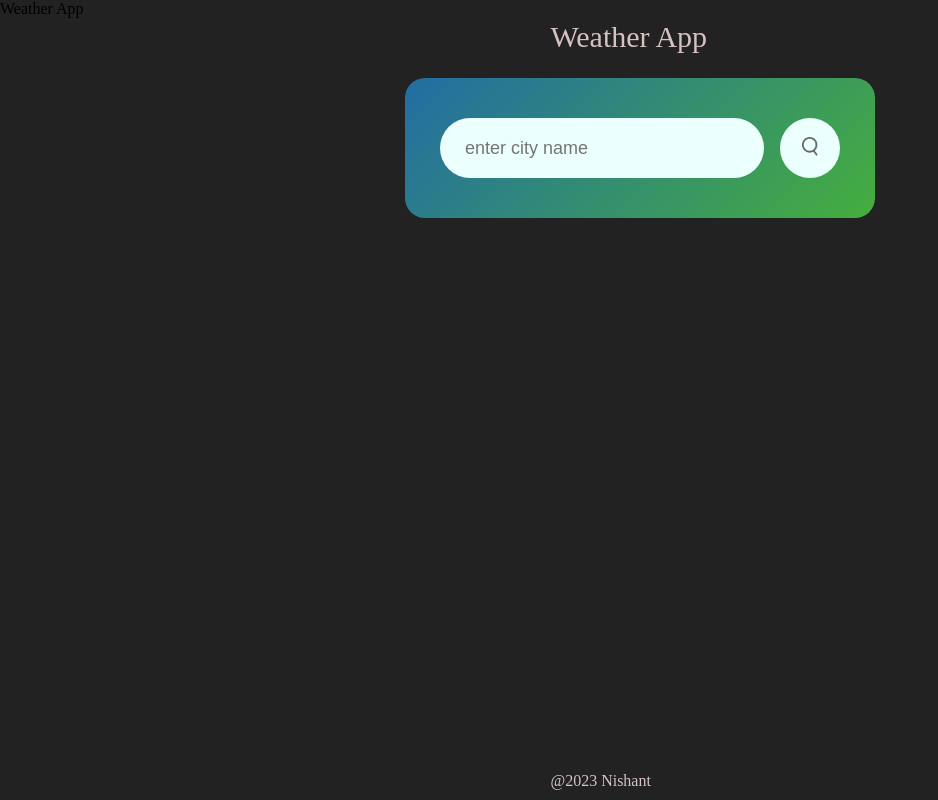
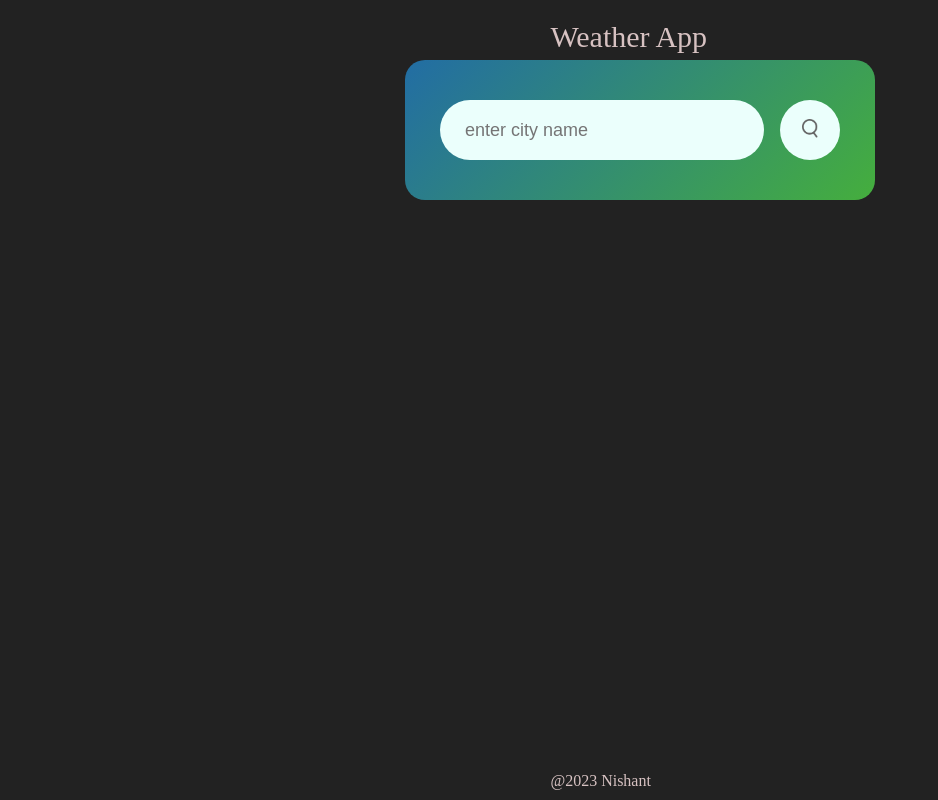
Before and after one commit to Nkj02/Weather-App, a plain HTML site: page index.html in a window 1280 px wide. Shown: the whole page, without its empty margins (0-938 px from the left). Drawn offline with Linux system fonts and the light colour scheme.

Commit message:
Update index.html

```diff
--- a/index.html
+++ b/index.html
@@ -11,7 +11,7 @@
     <header class="header">
         <p>Weather App</p>
     </header>
-    <p>Weather App</p>
+
     <div class="card">
         <div class="search">
             <input type="text" placeholder="enter city name" spellcheck="false">
```
